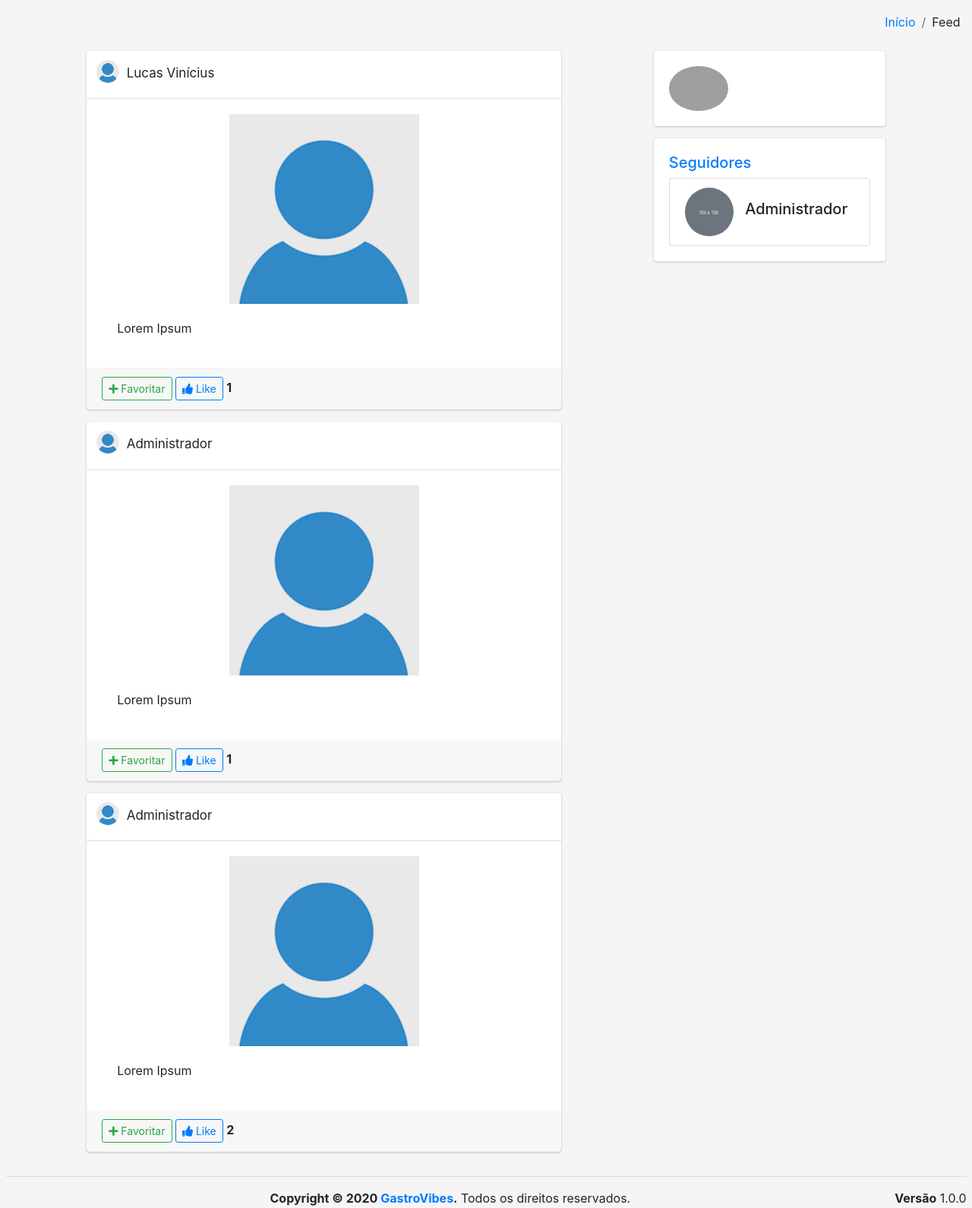
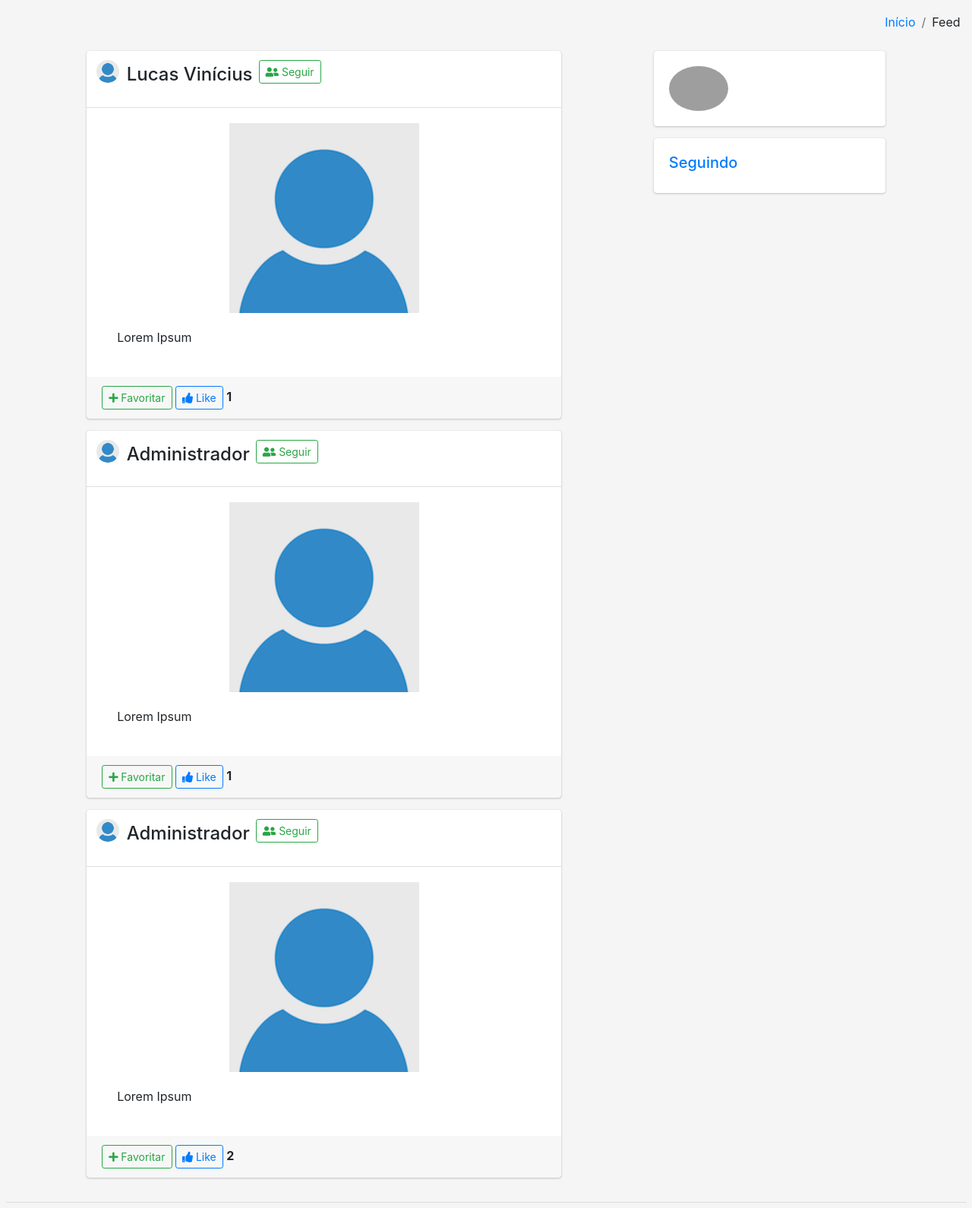
Before and after one commit to ECorreia-Dev/GastroVibes, a PHP site: page /main.php in a window 1280 px wide. Shown: the part 76-1666 px from the top of the page at 76% size. Run offline with PHP 8.4, Linux system fonts and the light colour scheme; a user stored in the database is signed in; data comes from the database, SQL or seed files in the repository; tables that the repository leaves empty hold one stand-in row (values such as "Sample post"); data that the repository does not hold is empty; some libraries are stand-ins or nearby versions; grey boxes are pictures that could not be loaded.

Commit message:
update seguidores

```diff
--- a/inc/config.php
+++ b/inc/config.php
@@ -52,6 +52,13 @@ class Connection
         $usuario_id = $_SESSION['usuario']->id;
         self::Query("insert into tbl_like values (null, '$usuario_id', '$id')");
         break;
+      case 'seguir':
+        //criador do post
+        $usuario_id = $_REQUEST['id'];
+        //usuario ativo
+        $seguidor_id = $_SESSION['usuario']->id;
+        self::Query("insert into tbl_seguindo values (null, '$usuario_id', '$seguidor_id')");
+        break;
     }
   }
 }
--- a/main.php
+++ b/main.php
@@ -87,9 +87,14 @@ if (!isset($_SESSION['usuario'])) {
                       <img width="30px" height="30px" src="img/<?= $item->ufoto ?>" class="img-circle" alt="User Image">
                     </div>
                     <div class="col-sm2-1" style="margin-left:10px;margin-top:5px;">
-                      <div style="font-size:17px;"><?= $item->unome ?></div>
+                      <h4><?= $item->unome ?></h4>
                     </div>
-                    <div class="col-sm2-10"></div>
+                    <div class="col-sm2-2">
+                      <a class="btn btn-outline-success btn-sm mx-2" href="./main.php?action=seguir&id=<?= $item->usuario_id ?>">
+                        <span class="fas fa-user-friends"></span> Seguir
+                      </a>
+                    </div>
+                    <div class="col-sm2-8"></div>
                   </div>
                 </div>
               </div>
@@ -131,16 +136,16 @@ if (!isset($_SESSION['usuario'])) {
           </div>
           <div class="card">
             <div class="card-body">
-              <h5 class="text-blue">Seguidores</h5>
+              <h5 class="text-blue">Seguindo</h5>
               <ul class="list-group">
-                <?php foreach (Connection::QueryAll("select * from ver_seguidores") as $item) { ?>
+                <?php foreach (Connection::QueryAll("select * from ver_seguidores where seguidor_id = '" . $_SESSION['usuario']->id . "'") as $item) { ?>
                   <li class="list-group-item">
                     <div class="row">
                       <div class="col-md-4">
                         <img src="img/<?= $item->foto ?? 'default-150x150.png' ?>" class="img-circle w-100" alt="Follower Image">
                       </div>
                       <div class="col-md-8 d-flex align-items-center">
-                        <h5><?= $item->seguidor ?></h5>
+                        <h5><?= $item->seguido ?></h5>
                       </div>
                     </div>
                   </li>
```
Also changed, not shown: criarreceita.php (+3 -4 lines). Lines whose indentation alone changed are shown as unchanged.
